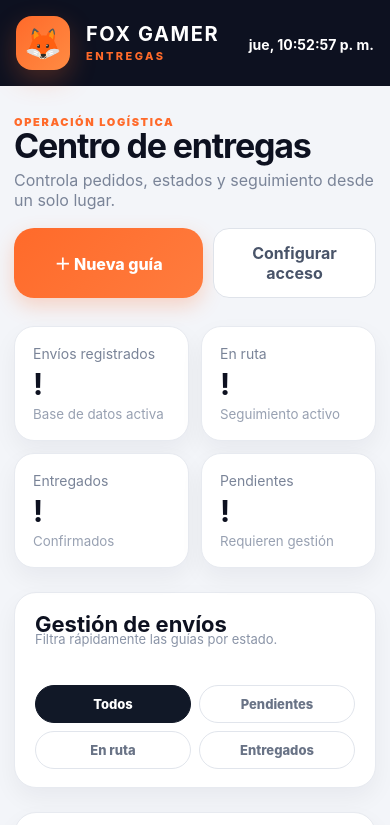
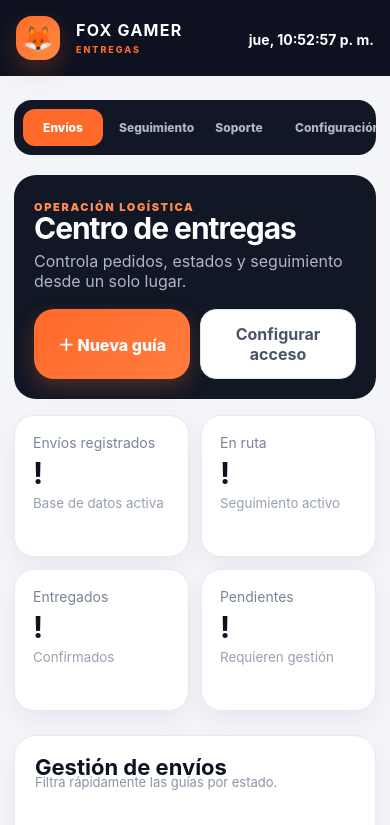
Before and after one commit to andresgrfelipe-ops/foxgamer-entregas, a website: page admin.html in a window 390 px wide. Shown: the top 825 px of the page. Drawn offline with Linux system fonts and the light colour scheme; no server answers.

Commit message:
Hacer visible el panel preferido en móvil
* Make admin mobile navigation visible and bust asset cache

* Differentiate preferred admin panel on mobile

```diff
--- a/admin.html
+++ b/admin.html
@@ -5,7 +5,7 @@
   <meta name="viewport" content="width=device-width, initial-scale=1" />
   <meta name="theme-color" content="#0d1120" />
   <title>Administración | FOX GAMER Entregas</title>
-  <link rel="stylesheet" href="/styles.css" />
+  <link rel="stylesheet" href="/styles.css?v=20261002-0550" />
 </head>
 <body class="admin-shell admin-shell-pro">
   <header class="admin-header admin-header-pro">
@@ -38,6 +38,12 @@
     </aside>
 
     <main class="admin-main admin-main-pro" id="envios">
+      <nav class="mobile-admin-nav" aria-label="Navegación móvil">
+        <a class="mobile-nav-item active" href="#envios">Envíos</a>
+        <a class="mobile-nav-item" href="/">Seguimiento</a>
+        <a class="mobile-nav-item" href="#soporte">Soporte</a>
+        <a class="mobile-nav-item" href="#configuracion">Configuración</a>
+      </nav>
       <div class="admin-title">
         <div>
           <span class="admin-kicker">OPERACIÓN LOGÍSTICA</span>
@@ -164,6 +170,6 @@
   </div>
 
   <div id="toast" class="toast"></div>
-  <script src="/admin.js"></script>
+  <script src="/admin.js?v=20261002-0550"></script>
 </body>
 </html>
--- a/styles.css
+++ b/styles.css
@@ -204,3 +204,40 @@ footer{display:flex;justify-content:space-between;gap:20px;padding:24px clamp(24
   .guide-row .row-actions{justify-content:flex-end}
   .guide-topline{align-items:flex-start}
 }
+
+.mobile-admin-nav{display:none}
+@media(max-width:1100px){
+  .mobile-admin-nav{
+    display:grid;
+    grid-template-columns:repeat(4,minmax(0,1fr));
+    gap:8px;
+    margin:0 0 20px;
+    padding:9px;
+    background:#111725;
+    border-radius:18px;
+    overflow-x:auto;
+  }
+  .mobile-nav-item{
+    text-align:center;
+    color:#aeb6c7;
+    font-size:12px;
+    font-weight:800;
+    padding:11px 8px;
+    border-radius:12px;
+    white-space:nowrap;
+  }
+  .mobile-nav-item.active{background:#ff6a2a;color:#fff}
+}
+@media(max-width:560px){
+  .admin-header-pro .brand-mark{width:44px;height:44px;font-size:24px}
+  .admin-header-pro .brand-copy strong{font-size:16px}
+  .admin-header-pro .brand-copy small{font-size:9px}
+  .admin-title{background:#111725;color:#fff;padding:20px;border-radius:22px;margin-bottom:16px}
+  .admin-title h1{color:#fff;font-size:30px}
+  .admin-title p{color:#aeb6c7}
+  .admin-kicker{color:#ff8a50}
+  .admin-title-actions{display:grid;grid-template-columns:1fr 1fr}
+  .admin-title-actions .primary-btn,.admin-title-actions .secondary-btn{width:100%;padding:14px 10px}
+  .stats-grid{grid-template-columns:1fr 1fr}
+  .stat-card{min-height:142px}
+}
```
